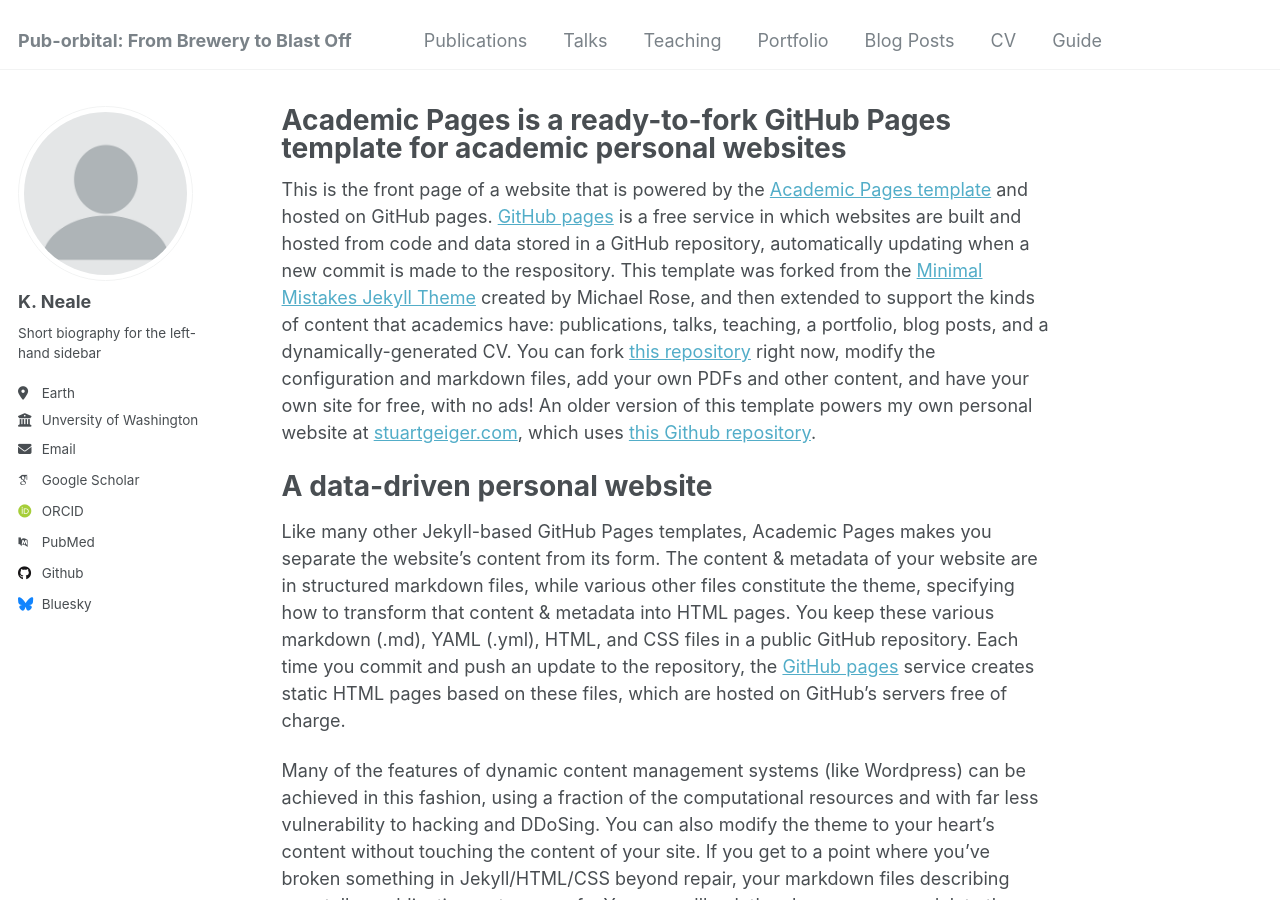
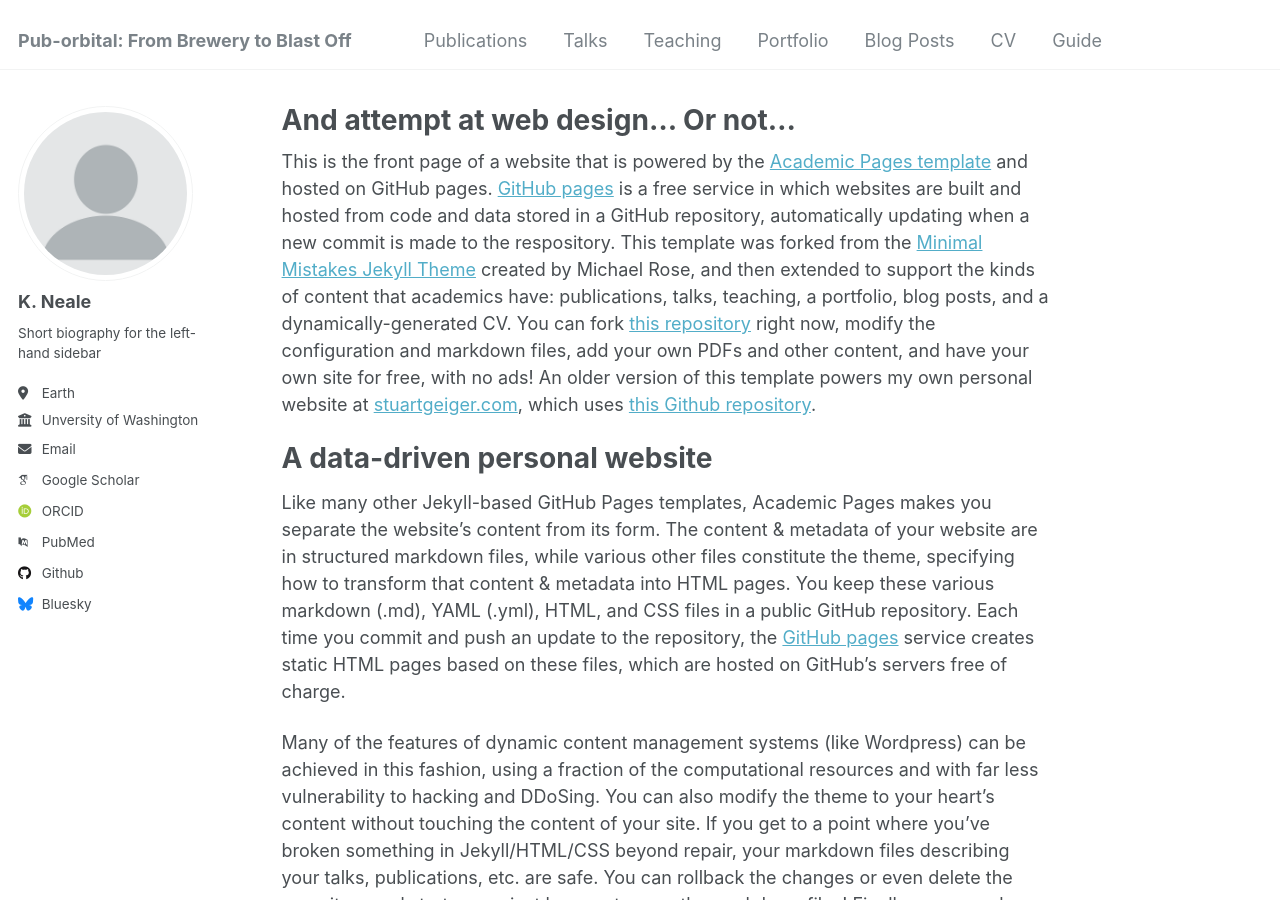
Before and after one commit to kneale13/DigitalNeale, a Jekyll site: the page built from _pages/about.md, in a window 1280 px wide and 900 px high. Built offline with Jekyll 4.4.1, drawn with Linux system fonts in a browser that asks for light colours; some web fonts are replaced.

Commit message:
Update about.md

```diff
--- a/_pages/about.md
+++ b/_pages/about.md
@@ -1,6 +1,6 @@
 ---
 permalink: /
-title: "Academic Pages is a ready-to-fork GitHub Pages template for academic personal websites"
+title: "And attempt at web design... Or not..."
 author_profile: true
 redirect_from:
   - /about/
```
